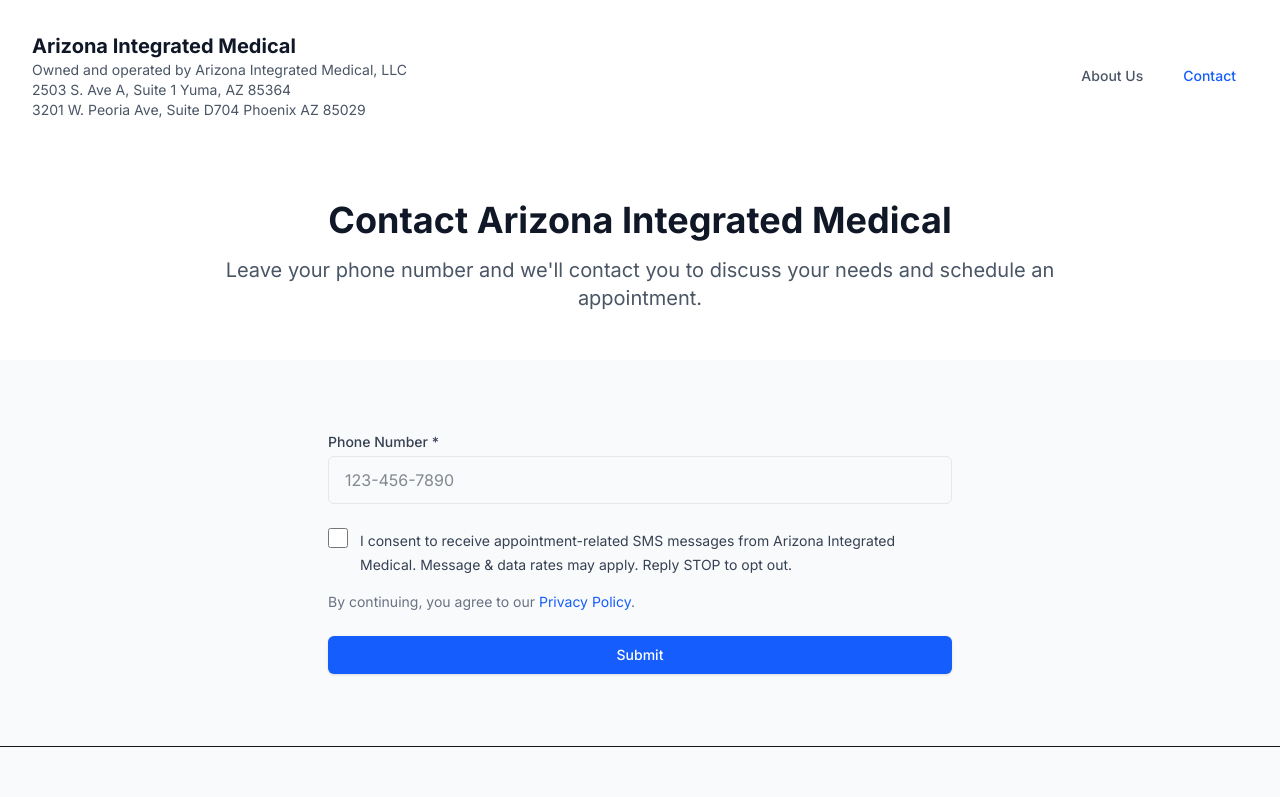
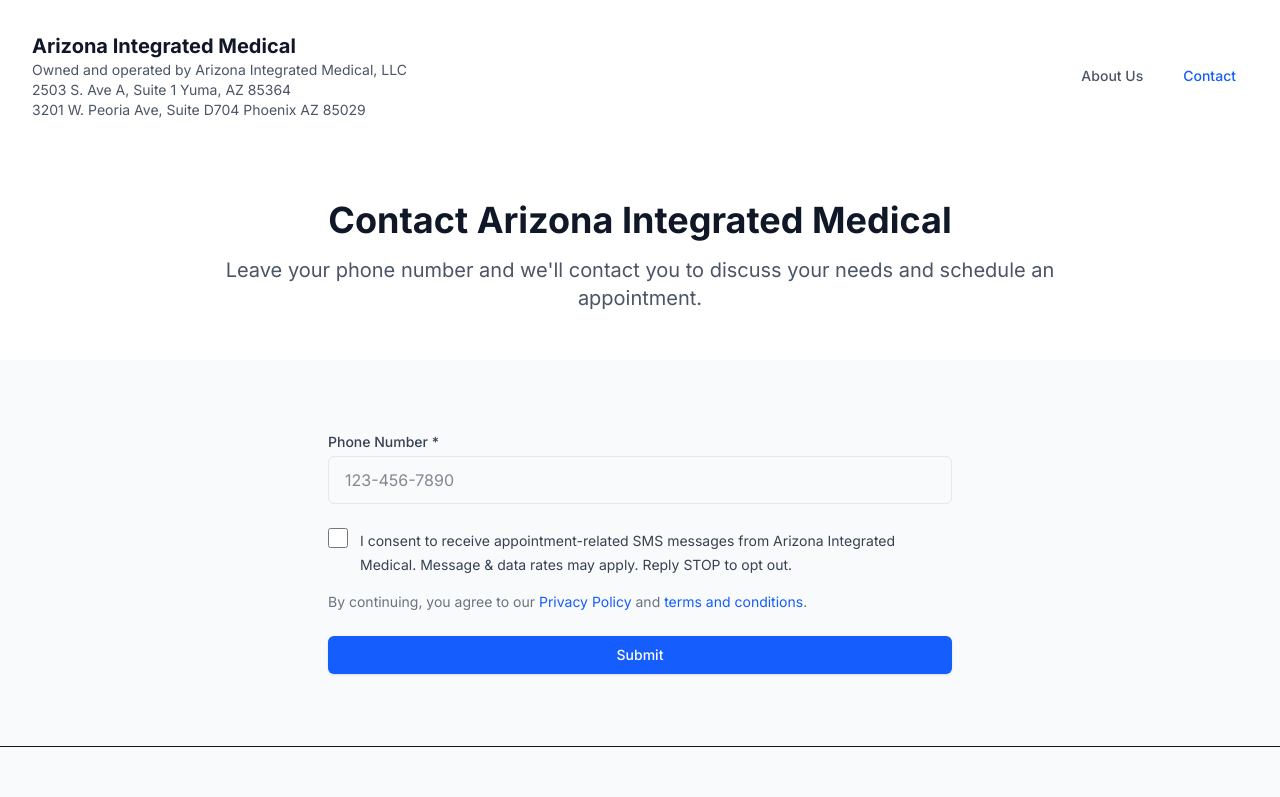
Before and after one commit to bobbyflowstate/a2p-azmed, a Next.js app: page /contact in a window 1280 px wide. Shown: the top 797 px of the page. Built offline with nearby package versions, Linux system fonts and the light colour scheme.

Commit message:
Add terms and conditions link to contact form privacy section
Co-authored-by: bobby.lyte <bobby.lyte@ourflowstate.com>

```diff
--- a/src/components/ContactForm.tsx
+++ b/src/components/ContactForm.tsx
@@ -107,6 +107,10 @@ export default function ContactForm() {
           <Link href="/privacy" className="text-blue-600 hover:text-blue-800">
             Privacy Policy
           </Link>
+          {' '}and{' '}
+          <Link href="/terms" className="text-blue-600 hover:text-blue-800">
+            terms and conditions
+          </Link>
           .
         </div>
       </div>
```
